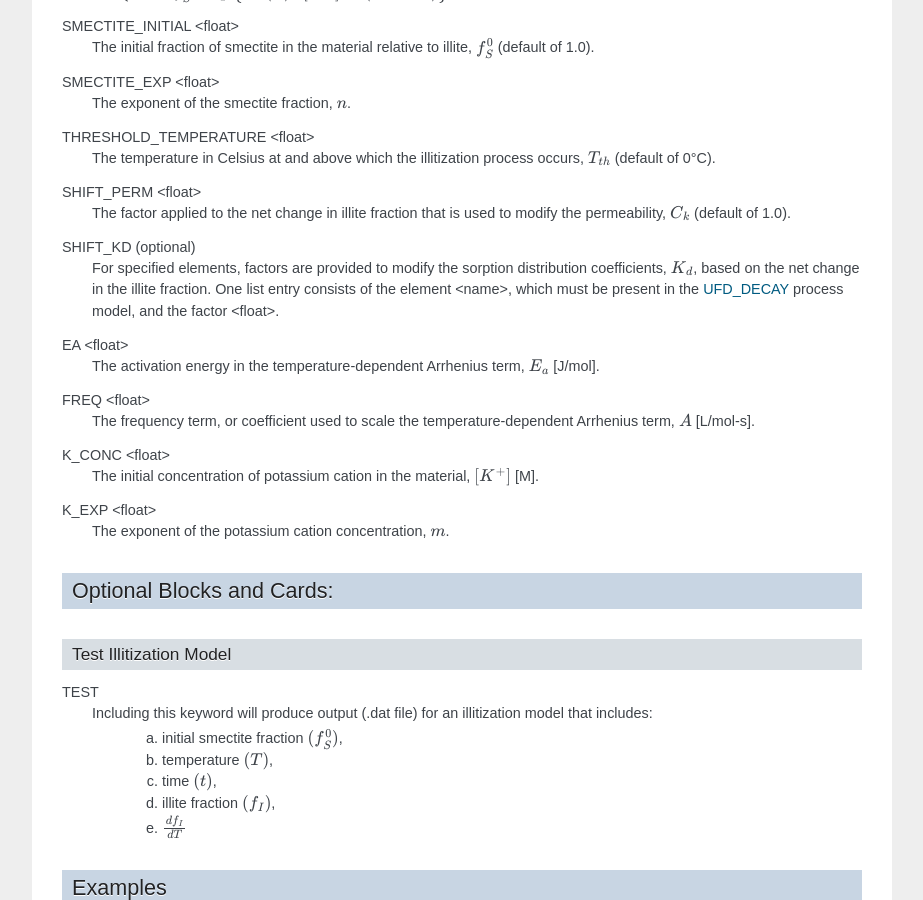
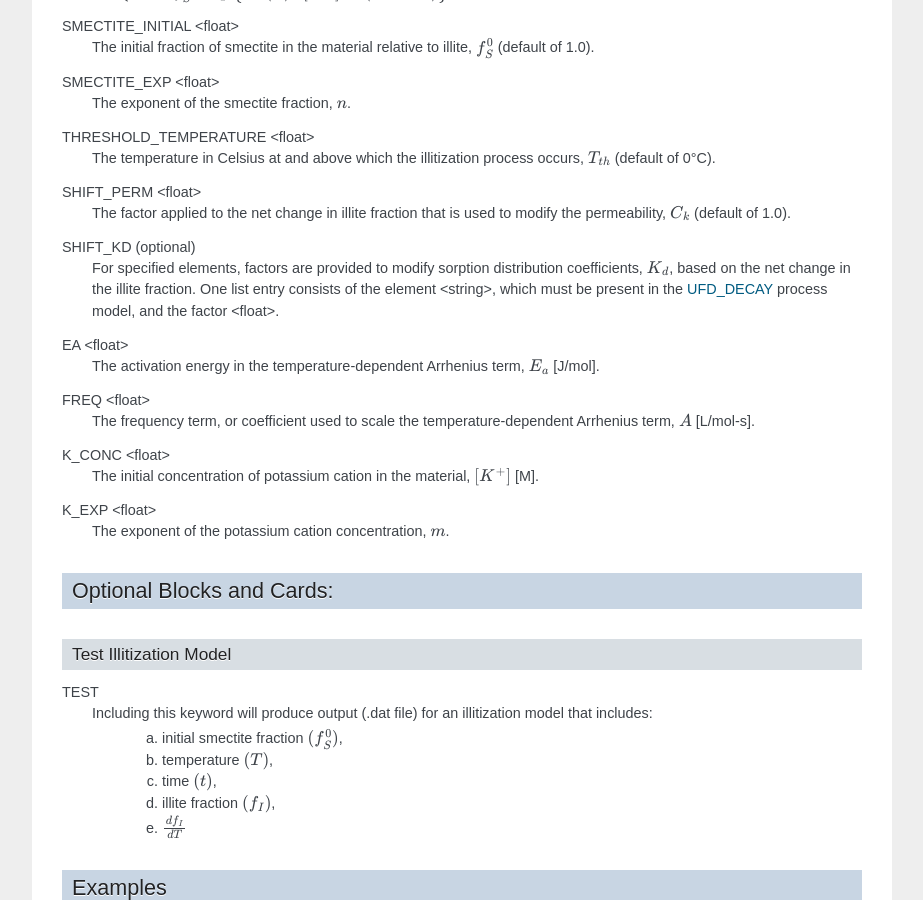
Before and after one commit to Miracloon/pflotran-documentation, a Sphinx documentation site: the page built from source/user_guide/cards/subsurface/illitization.rst, in a window 1280 px wide and 900 px high, scrolled down 1669 px. Shown: the whole window, without its empty margins (318-1241 px from the left). Built offline with Sphinx 7.4.7, drawn with Linux system fonts in a browser that asks for light colours.

Commit message:
Correction.

```diff
--- a/source/user_guide/cards/subsurface/illitization.rst
+++ b/source/user_guide/cards/subsurface/illitization.rst
@@ -86,7 +86,7 @@ SHIFT_PERM <float>
  The factor applied to the net change in illite fraction that is used to modify the permeability, :math:`C_{k}` (default of 1.0).
 
 SHIFT_KD (optional)
- For specified elements, factors are provided to modify the sorption distribution coefficients, :math:`K_{d}`, based on the net change in the illite fraction. One list entry consists of the element <name>, which must be present in the :ref:`ufd-decay-card` process model, and the factor <float>.
+ For specified elements, factors are provided to modify sorption distribution coefficients, :math:`K_{d}`, based on the net change in the illite fraction. One list entry consists of the element <string>, which must be present in the :ref:`ufd-decay-card` process model, and the factor <float>.
 
 EA <float>
   The activation energy in the temperature-dependent Arrhenius term, :math:`E_{a}` [J/mol].
```
